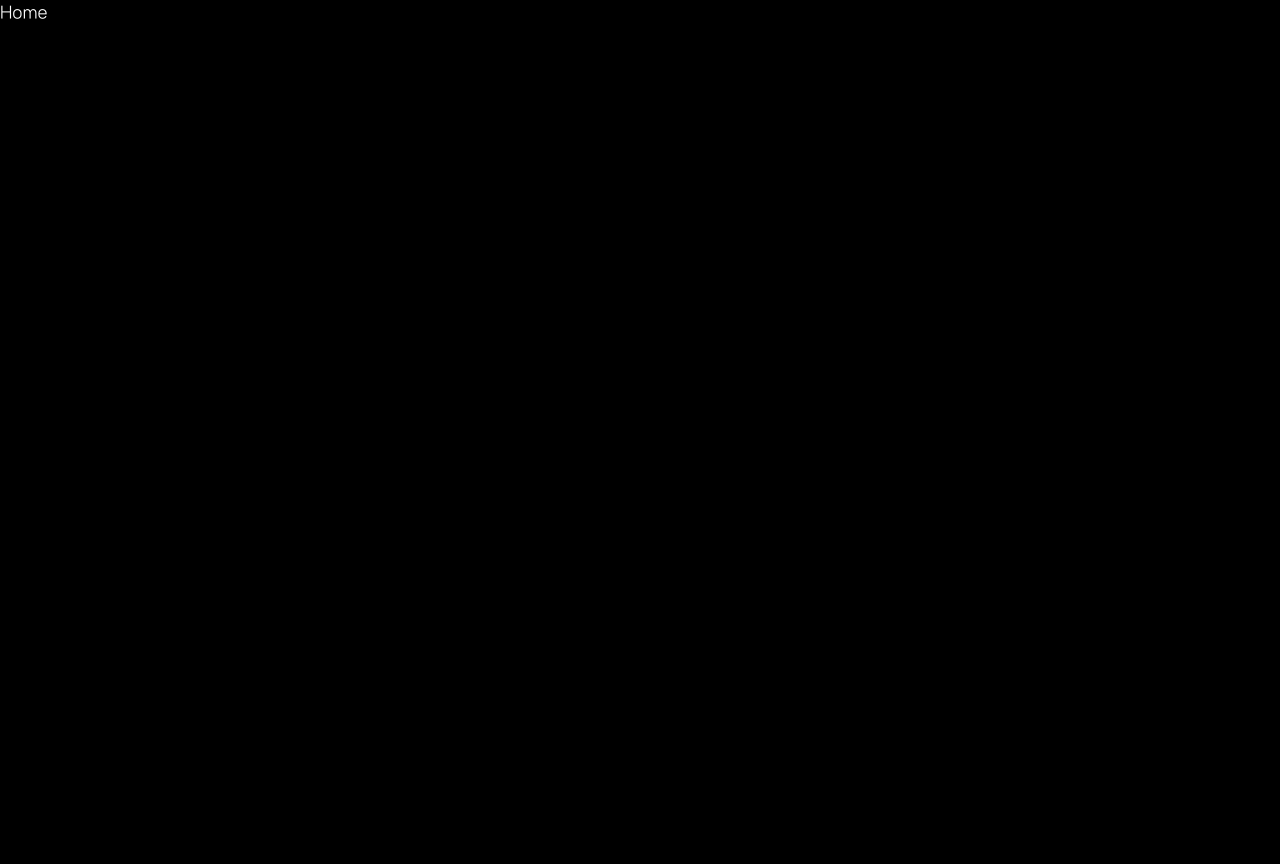
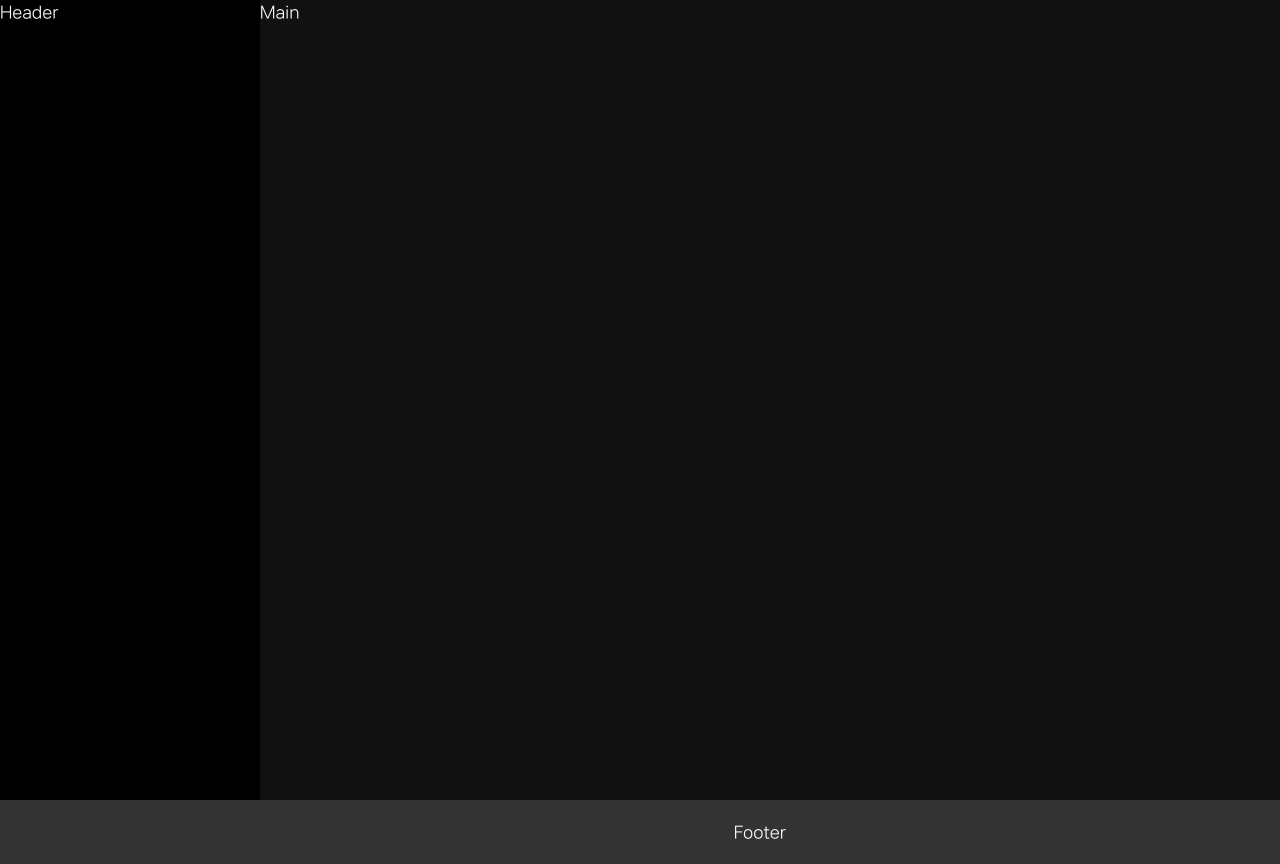
Before and after one commit to hyeonjeong-yu/web_youtube, a React (Create React App) app: page / in a window 1280 px wide. Before the commit the page ends 800 px from the top, so only its background shows below. Built offline with nearby package versions, Linux system fonts and the light colour scheme.

Commit message:
섹션 컴포넌트 구조화

```diff
--- a/src/App.js
+++ b/src/App.js
@@ -12,12 +12,18 @@ import Video from './pages/Home'
 import Search from './pages/Search'
 import Not from './pages/Not'
 
+import Header from './components/section/Header'
+import Main from './components/section/Main'
+import Footer from './components/section/Footer'
+
 const App = () => {
   return (
 
-    // 해당 Components를 불러올 수 있는 페이지 구성
       <BrowserRouter>
+        <Header />
+        <Main>
             <Routes>
+            {/* 해당 Components를 불러올 수 있는 페이지 구성 */}
                 <Route path='/' element={<Home/>}/>
                 <Route path='/today' element={<Today/>}/>
                 <Route path='/developer' element={<Developer/>}/>
@@ -29,6 +35,8 @@ const App = () => {
                 <Route path='/search/:searchID' element={<Search/>}/>
                 <Route path='*' element={<Not/>}/>
             </Routes>
+        </Main>
+        <Footer />
     </BrowserRouter>
   )
 }
--- /dev/null
+++ b/src/assets/scss/section/_layout.scss
@@ -0,0 +1,22 @@
+// section layout
+#header {
+    position: fixed;
+    top: 0px;
+    left: 0px;
+    width: 260px;
+    height: 100%;
+    z-index: 10000;
+    background-color: #000000;
+}
+#main {
+    max-width: 2000px;
+    min-height: 100vh;
+    margin: 0 auto;
+    padding-left: 260px;
+    background-color: #111111;
+}
+#footer {
+    text-align: center;
+    background-color: #333333;
+    padding: 20px 20px 20px 260px;
+}
--- a/src/assets/scss/style.scss
+++ b/src/assets/scss/style.scss
@@ -5,3 +5,6 @@
 @import "setting/reset";
 @import "setting/mixin";
 @import "setting/common";
+
+//section
+@import "section/layout";
--- /dev/null
+++ b/src/components/section/Footer.jsx
@@ -0,0 +1,12 @@
+import React from 'react'
+import PropTypes from 'prop-types'
+
+const Footer = props => {
+  return (
+    <footer id='footer' role='contentinfo'>Footer</footer>
+  )
+}
+
+Footer.propTypes = {}
+
+export default Footer
--- /dev/null
+++ b/src/components/section/Header.jsx
@@ -0,0 +1,12 @@
+import React from 'react'
+import PropTypes from 'prop-types'
+
+const Header = props => {
+  return (
+    <header id='header' role='banner'>Header</header>
+  )
+}
+
+Header.propTypes = {}
+
+export default Header
--- /dev/null
+++ b/src/components/section/Main.jsx
@@ -0,0 +1,12 @@
+import React from 'react'
+import PropTypes from 'prop-types'
+
+const Main = props => {
+  return (
+    <main id='main' role='main'>Main</main>
+  )
+}
+
+Main.propTypes = {}
+
+export default Main
```
Lines whose indentation alone changed are shown as unchanged.
